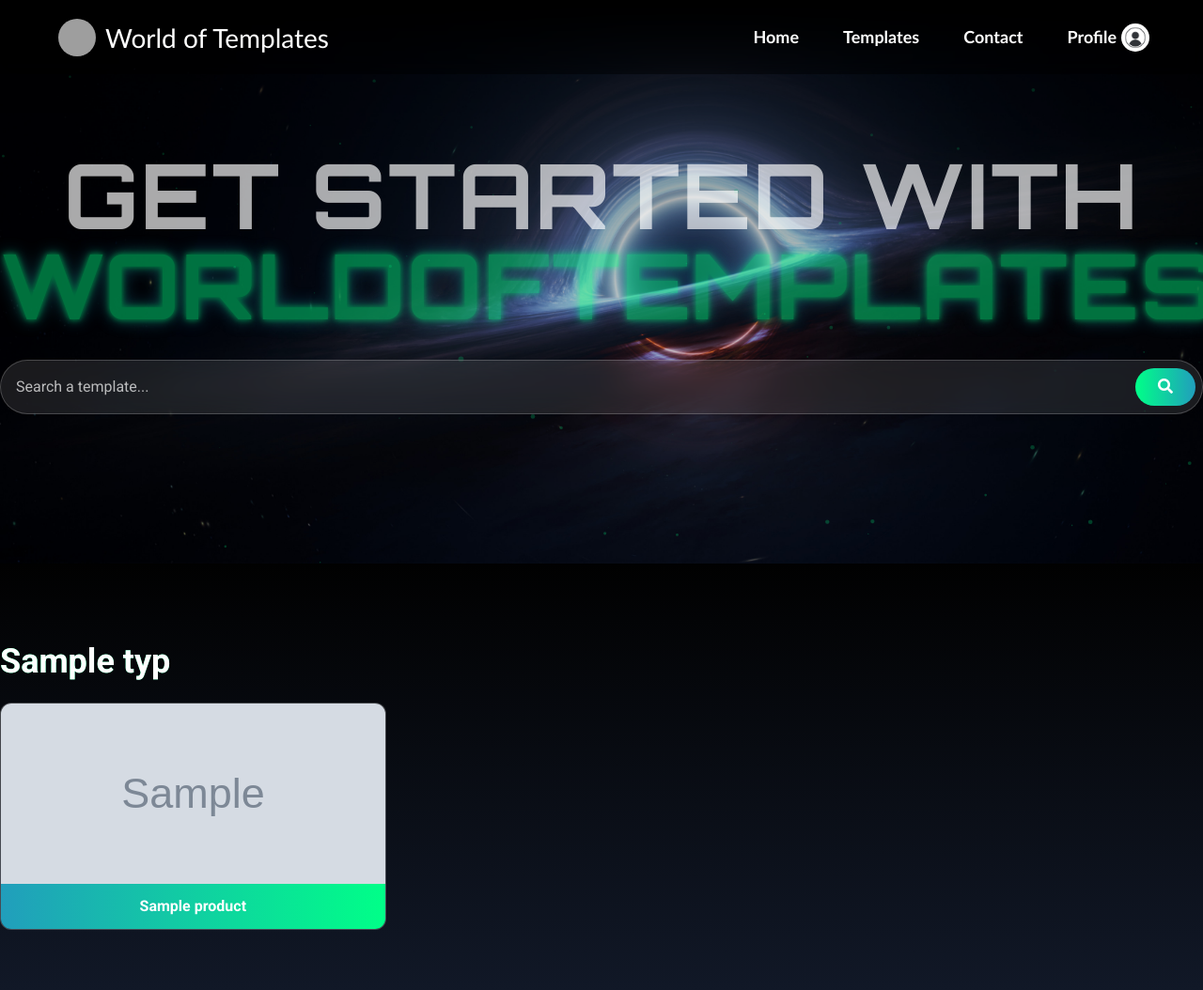
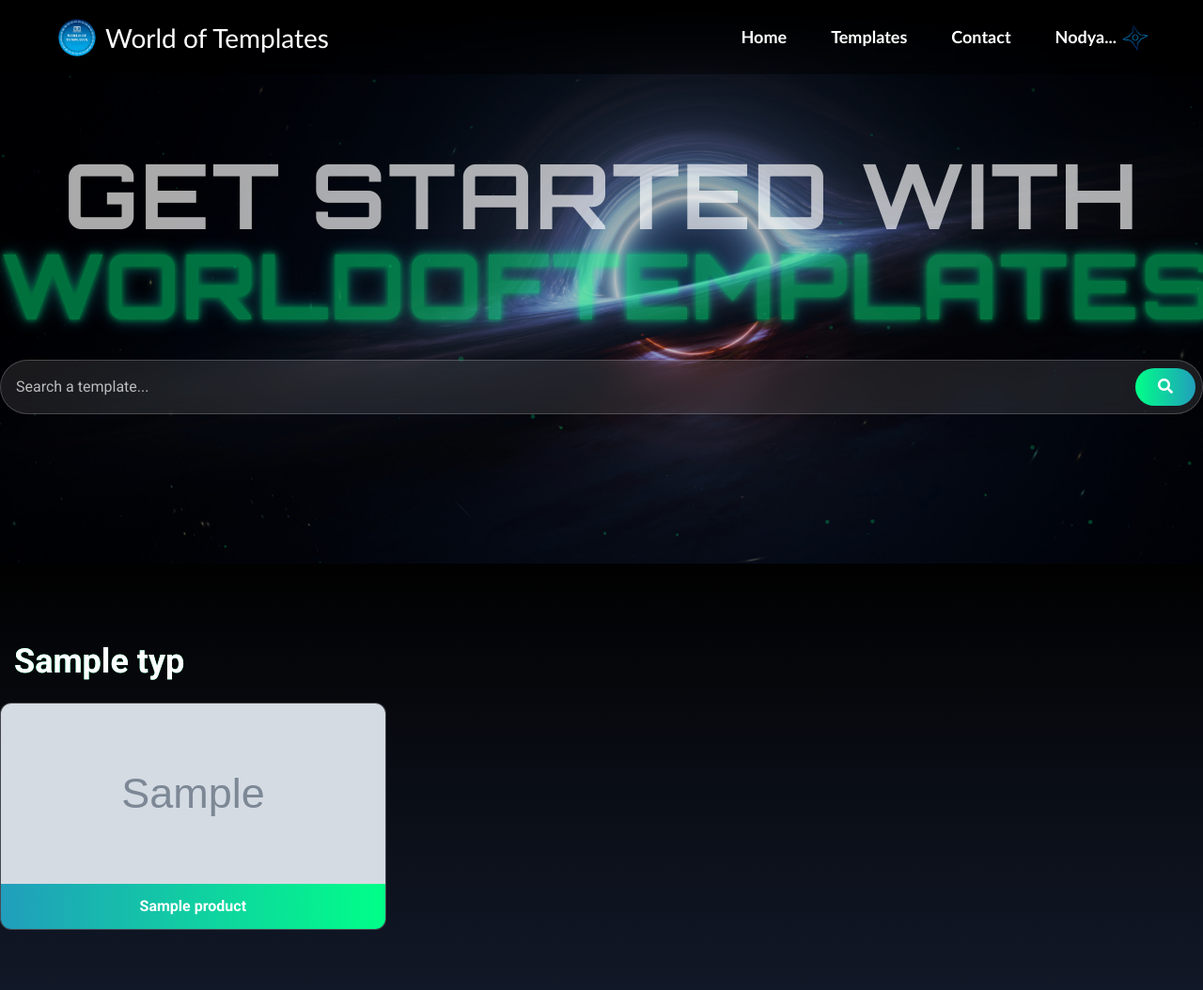
Before and after one commit to AsrorbekAbdujalilov/Worldoftemplates, a Django app: template main/templates/html/home.html in a window 1280 px wide. Shown: the whole page at 94% size. Run offline with Django 5.2, Linux system fonts and the light colour scheme; a user stored in the database is signed in; data comes from the database, SQL or seed files in the repository; both versions use the stored data as it was after the commit; the template is opened without the code that fills it: values that come from a table or form of the project are taken from there, most other values are stand-ins (such as "Sample title", 1, 10 or a date in 2020); grey boxes marked "Sample" are stand-in pictures; parts of the project's set-up code (start-up, migrations or seed data) failed here and were passed over; some libraries are stand-ins or nearby versions; grey boxes are pictures that could not be loaded.

Commit message:
Profile minority changes

```diff
--- a/main/templates/html/home.html
+++ b/main/templates/html/home.html
@@ -6,7 +6,7 @@
 <!-- Banner Section -->
 <div class="banner_section relative min-h-[600px] flex items-center justify-center overflow-hidden">
     <div class="absolute inset-0 bg-gradient-to-b from-black/50 to-transparent z-10" ></div>
-    <div class="parallax-bg absolute inset-0 bg-cover bg-center" style="background-image: url('{% static 'images/Black Hole.jpg' %}');"></div>
+    <div class="parallax-bg absolute inset-0 bg-cover bg-center" style="background-image: url('{% static 'images/Black Hole.jpg' %}');" ></div>
     <div class="container relative z-20 text-center">
         <h1 class="banner_taital text-6xl md:text-8xl font-bold text-white animate-pulse">
             Get Started with
@@ -41,7 +41,7 @@
 <div class="total py-16 bg-gradient-to-b from-black/90 to-gray-900">
     <div class="container">
         {% for entry in tag_products %}
-            <h2 class="relatedparagraph text-3xl md:text-4xl font-bold text-white mb-6 bg-gradient-to-r from-[#00ff88] to-[#219ebc] bg-clip-text text-transparent">
+            <h2 class="relatedparagraph text-3xl md:text-4xl font-bold text-white mb-6 bg-gradient-to-r from-[#00ff88] to-[#219ebc] bg-clip-text text-transparent" style="margin-left: 15px;">
                 {{ entry.typ.tag_name }}
             </h2>
             <div class="related grid grid-cols-1 sm:grid-cols-2 lg:grid-cols-3 gap-6">
--- a/main/templates/html/navbar.html
+++ b/main/templates/html/navbar.html
@@ -5,13 +5,13 @@
 <head>
     <meta charset="UTF-8">
     <meta name="viewport" content="width=device-width, initial-scale=1.0">
-    <link rel="stylesheet" href="{% static '/css/sidebar.css' %}">
+    <link rel="stylesheet" href="{% static '/css/navbar.css' %}">
 </head>
 <body>
     <nav class="thesidebar">
         <div class="nav-container">
             <div class="brand">
-                <img src="{% static 'logo.png' %}" alt="World of Templates" class="logo-image">
+                <img src="{% static 'images/logo.png' %}" alt="World of Templates" class="logo-image">
                 <p class="project-name">World of Templates</p>
             </div>
             <div class="hamburger">
@@ -36,8 +36,16 @@
                 <li><a href="{% url 'Contact' %}">Contact</a></li>
                 <li class="profile-container">
                     {% if user.is_authenticated %}
-                        <a href="{% url 'profile' %}">Profile</a>
-                        <img src="{% static 'avatar.jpg' %}" alt="User Avatar" class="user-image">
+                        {% with request.user.customer.username as username %}
+                            <a href="{% url 'profile' %}">
+                                {% if username|length <= 8 %}
+                                    {{ username }}
+                                {% else %}
+                                    {{ username|slice:":5" }}...
+                                {% endif %}
+                            </a>
+                        {% endwith %}
+                        <img src="{{ request.user.customer.image.url }}" alt="User Avatar"  class="user-image">
                     {% else %}
                         <a href="{% url 'Login' %}">Login</a>
                     {% endif %}
--- a/static/css/sidebar.css
+++ b/static/css/navbar.css
@@ -12,7 +12,6 @@
     margin-left: 5px;
     margin-right: 25px;
 }
-
 
 /* Do not change this */
 .thesidebar {
```
Also changed, not shown: main/templates/html/relatedProduct.html (+12 -5 lines), db.sqlite3, media/profile/Keyframe.png (added), static/avatar.jpg (deleted), static/images/Logo.png (added).
